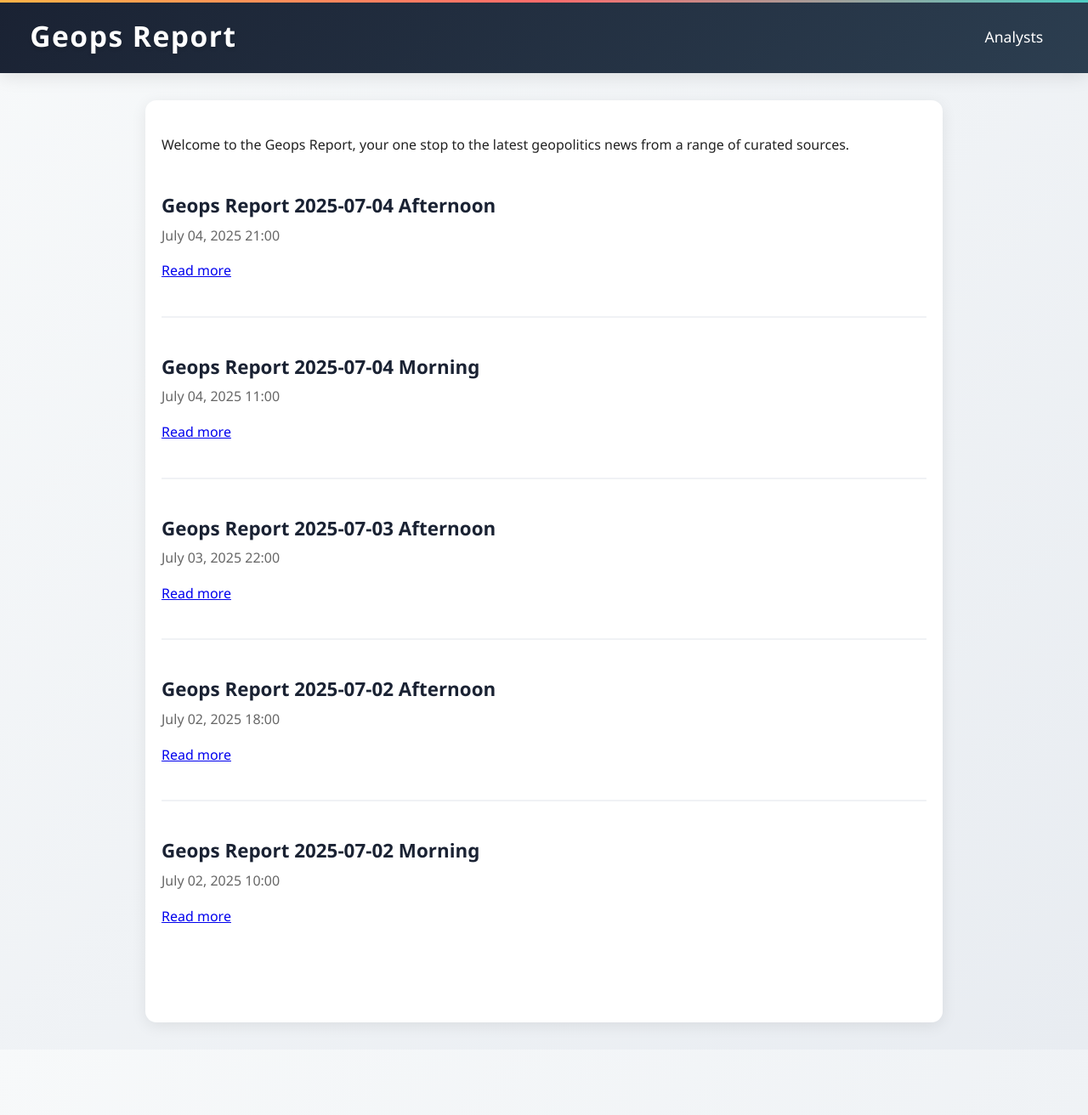
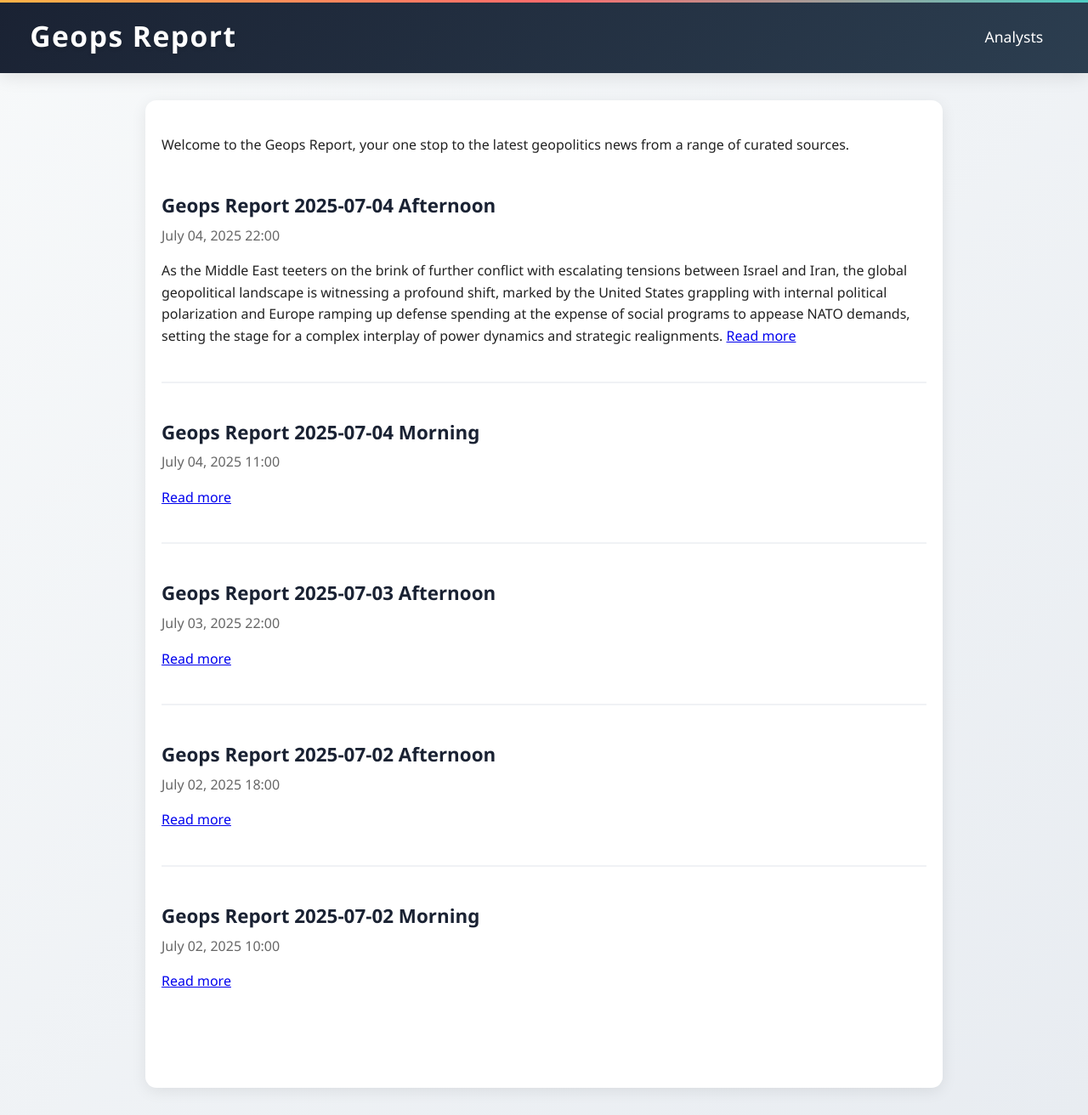
Before and after one commit to geopsreport/report, a Jekyll site: the page built from site/index.md, in a window 1280 px wide. Shown: the whole page at 85% size. Built offline with Jekyll 4.4.1, drawn with Linux system fonts in a browser that asks for light colours; before the commit the page ends 1235 px from its top, so only the background shows below that.

Commit message:
Auto: Publish new report 2025-07-04 22:17

```diff
--- a/site/_posts/2025-07-04-afternoon-geops-report.md
+++ b/site/_posts/2025-07-04-afternoon-geops-report.md
@@ -1,24 +1,25 @@
 ---
 title: "Geops Report 2025-07-04 Afternoon"
-date: 2025-07-04 21:00 UTC
+date: 2025-07-04 22:00 UTC
+lead: "As the Middle East teeters on the brink of further conflict with escalating tensions between Israel and Iran, the global geopolitical landscape is witnessing a profound shift, marked by the United States grappling with internal political polarization and Europe ramping up defense spending at the expense of social programs to appease NATO demands, setting the stage for a complex interplay of power dynamics and strategic realignments."
 analysts:
+  - Binoy Kampmark
+  - Ray McGovern
+  - Max Blumenthal
+  - Patrick Armstrong
+  - M. K. Bhadrakumar
+  - Chas W. Freeman Jr.
+  - Elijah J. Magnier
+  - Chris Hedges
   - Daniel L. Davis
-  - Patrick Armstrong
-  - Chris Hedges
-  - Binoy Kampmark
-  - Chas W. Freeman Jr.
-  - M. K. Bhadrakumar
-  - Max Blumenthal
-  - Ray McGovern
-  - Elijah J. Magnier
 ---
 
-### Geopolitical Summary: July 4, 2025
+**Geopolitical Summary: July 4, 2025**
 
-#### Context
+**Context:**
 The global geopolitical landscape is currently characterized by heightened tensions and strategic realignments, particularly in the Middle East, where the conflict between Israel and Iran continues to escalate. The United States is navigating complex political and military challenges, while Europe faces pressures to increase defense spending amidst internal political dynamics.
 
-#### Recent Developments
+**Recent Developments:**
 
 1. **Middle East Tensions:**
    The fragile ceasefire between Israel and Iran, mediated by Qatar, remains in place, but underlying tensions persist. Recent Israeli airstrikes on Iran's nuclear facilities and Iran's retaliatory missile strikes have highlighted vulnerabilities in Israel's defense systems. **Scott Ritter** emphasizes the critical need for diplomatic engagement, warning that "Iran has the capability to build a nuclear weapon within days if a political decision is made." This underscores the urgency for renewed negotiations to prevent further escalation and address the complexities of achieving lasting peace in the region.
@@ -29,7 +30,7 @@ The global geopolitical landscape is currently characterized by heightened tensi
 3. **European Defense Spending:**
    At the recent NATO Summit, European allies agreed to significantly increase their defense spending, largely to satisfy U.S. demands. British Prime Minister Keir Starmer announced the purchase of U.S. F-35A fighter jets, marking a reintroduction of nuclear-capable aircraft in the U.K. since the Cold War. **Chris Hedges** critiques this development, noting that Europe is "putting social programs on the chopping block to appease Trump on NATO funding," raising concerns about the impact on social welfare.
 
-#### Trends and Expected Outcomes
+**Trends and Expected Outcomes:**
 
 The geopolitical environment is marked by heightened military tensions and shifting alliances. In the Middle East, the potential for further conflict remains high, with Iran's nuclear ambitions and Israel's military posture contributing to regional instability. Diplomatic efforts may focus on de-escalation and negotiation, but achieving a comprehensive peace agreement remains challenging.
 
```
